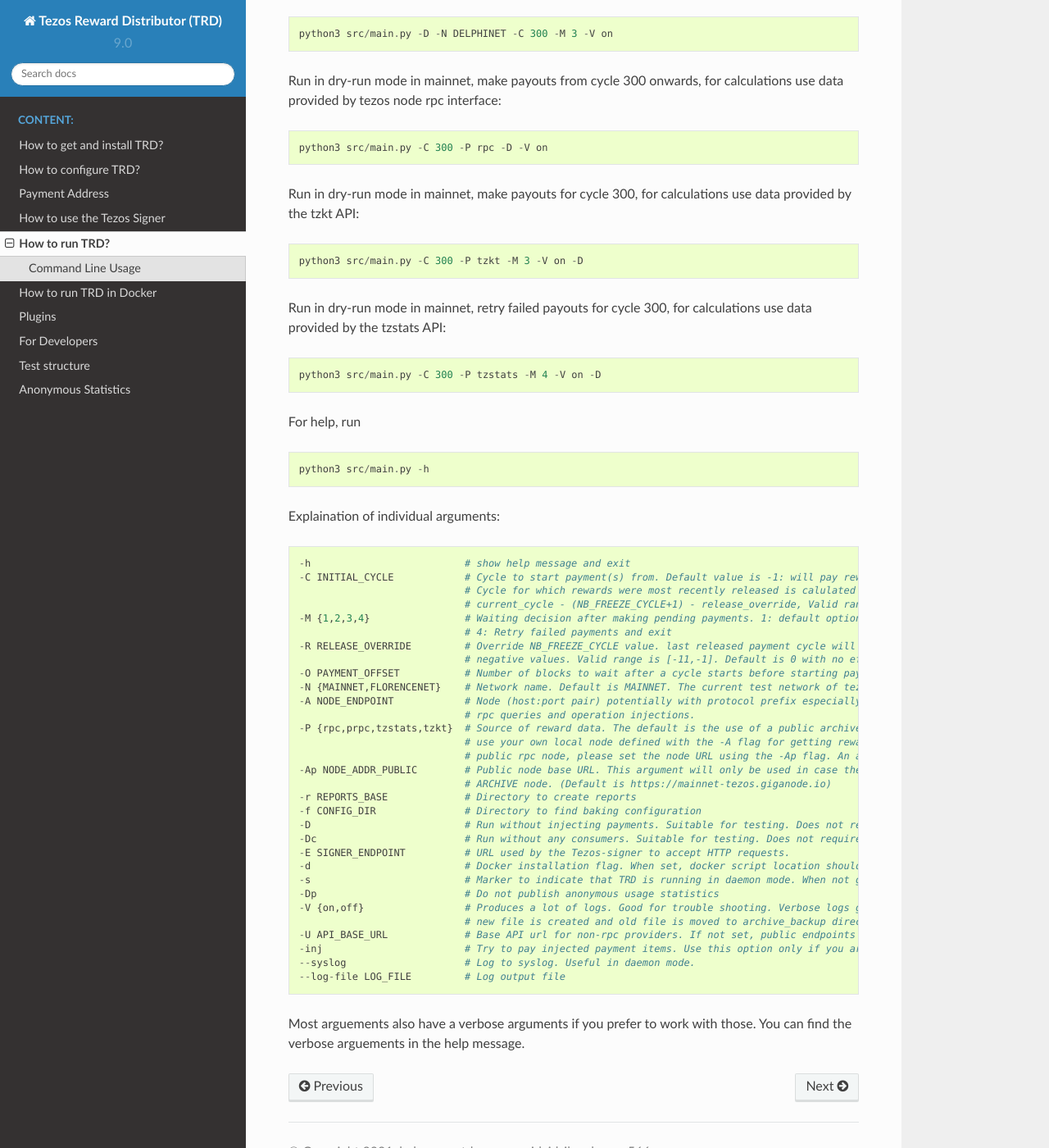
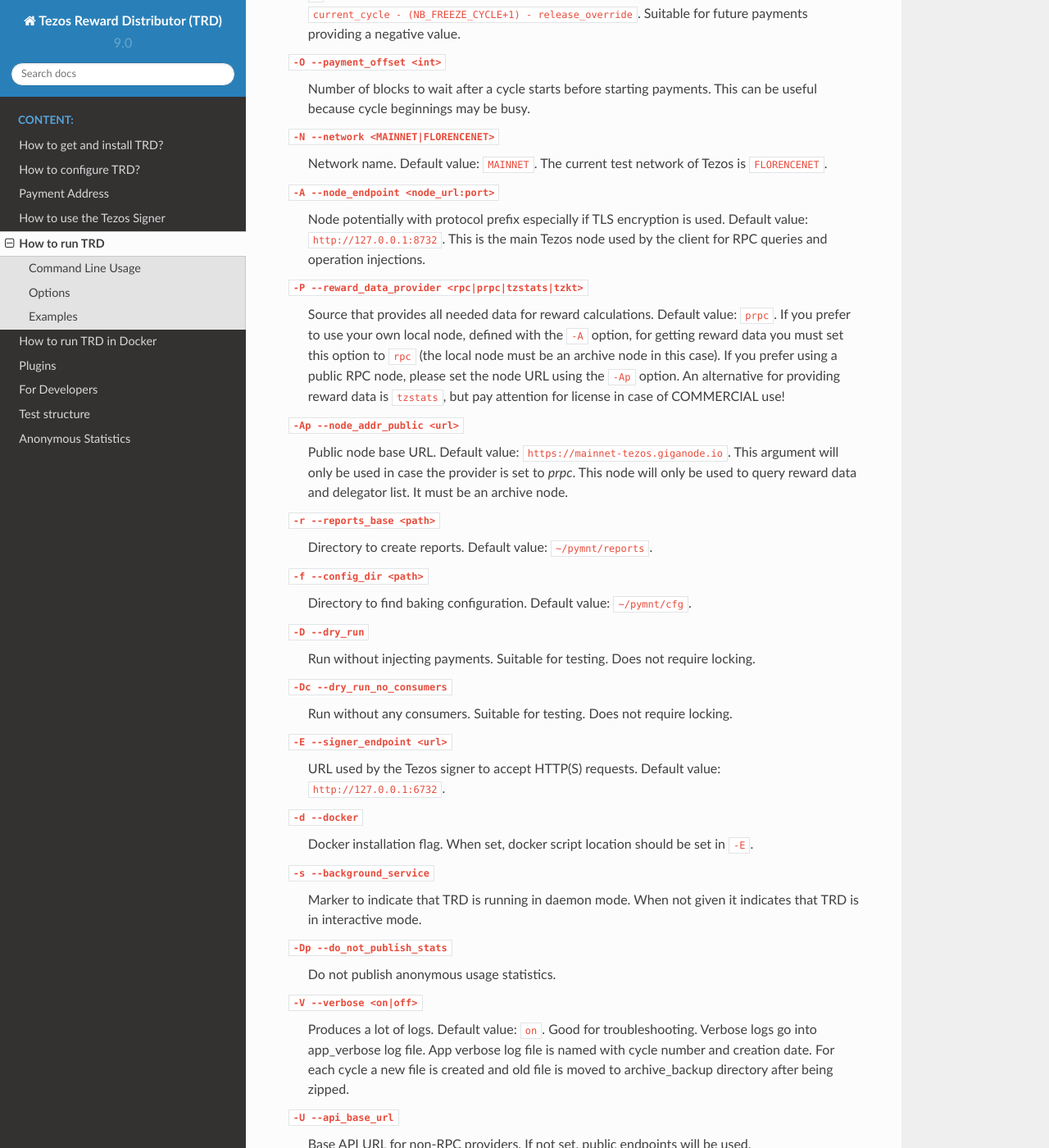
Before and after one commit to tezos-reward-distributor-organization/tezos-reward-distributor, a Sphinx documentation site: the page built from docs/run.rst, in a window 1280 px wide and 1400 px high, scrolled down 866 px. Shown: the whole window at 82% size. Built offline with Sphinx 7.4.7 and the Read the Docs theme 2.0.0, drawn with Linux system fonts in a browser that asks for light colours; pages that are not in the unit, such as notebooks, are missing from menus; some of the changed text lies outside the part shown.

Commit message:
Restyling of doc run.rst

```diff
--- a/docs/run.rst
+++ b/docs/run.rst
@@ -1,104 +1,146 @@
-How to run TRD?
-=====================================================
+How to run TRD
+==============
 
 Command Line Usage
-------------------------
-
-The TRD can run with the following parameters:
+------------------
 
 ::
 
-    python3 src/main.py [-h] [-C INITIAL_CYCLE] [-M {1,2,3,4}] [-R RELEASE_OVERRIDE] [-O PAYMENT_OFFSET] [-N {MAINNET,DELPHINET}] [-A NODE_ENDPOINT] [-P {rpc,prpc,tzstats,tzkt}] [-Ap NODE_ADDR_PUBLIC] [-r REPORTS_BASE] [-f CONFIG_DIR] [-D] [-Dc] [-E SIGNER_ENDPOINT] [-d] [-s] [-Dp] [-V {on,off}] [-U API_BASE_URL] [-inj] [--syslog] [--log-file LOG_FILE]
-
-It is adviseable to use the argument "-V on" in every run because it makes debugging easier.
-The most common use case is to run in mainnet and start to make payouts from last released rewards or continue making payouts from the cycle last payment is done:
+    python3 src/main.py [-h] (for list of options)
 
 ::
 
-    python3 src/main.py -V on
+    python3 src/main.py [options]
 
-Make payouts for a single cycle (300) and exit:
+Options
+-------
+
+``-h``
+    Show help message and exit.
+
+``-C --initial_cycle <int>``
+    Cycle to start payment(s) from. Valid range: ``[-1,)``. Default value: ``-1`` (pay rewards that were most recently released). Cycle for which rewards were most recently released is calulated based on the formula: ``current_cycle - (NB_FREEZE_CYCLE+1) - release_override``.
+
+``-M --run_mode <int>``
+    Waiting decision after making pending payments. Valid range: ``[1,4]``. Default value: ``1``. Values description:
+
+    1. Run forever.
+    2. Run all pending payments and exit.
+    3. Run for one cycle and exit. Suitable to use with ``-C`` option.
+    4. Retry failed payments and exit.
+
+``-R --release_override <int>``
+    Override ``NB_FREEZE_CYCLE`` value, which is 5 by default. Valid range is ``[-11,-1]``. Default value: ``0`` (with no effect). Last released payment cycle will be calculated based on the formula: ``current_cycle - (NB_FREEZE_CYCLE+1) - release_override``. Suitable for future payments providing a negative value.
+
+``-O --payment_offset <int>``
+    Number of blocks to wait after a cycle starts before starting payments. This can be useful because cycle beginnings may be busy.
+
+``-N --network <MAINNET|FLORENCENET>``
+    Network name. Default value: ``MAINNET``. The current test network of Tezos is ``FLORENCENET``.
+
+``-A --node_endpoint <node_url:port>``
+    Node potentially with protocol prefix especially if TLS encryption is used. Default value: ``http://127.0.0.1:8732``. This is the main Tezos node used by the client for RPC queries and operation injections.
+
+``-P --reward_data_provider <rpc|prpc|tzstats|tzkt>``
+    Source that provides all needed data for reward calculations. Default value: ``prpc``. If you prefer to use your own local node, defined with the ``-A`` option, for getting reward data you must set this option to ``rpc`` (the local node must be an archive node in this case). If you prefer using a public RPC node, please set the node URL using the ``-Ap`` option. An alternative for providing reward data is ``tzstats``, but pay attention for license in case of COMMERCIAL use!
+
+``-Ap --node_addr_public <url>``
+    Public node base URL. Default value: ``https://mainnet-tezos.giganode.io``. This argument will only be used in case the provider is set to `prpc`. This node will only be used to query reward data and delegator list. It must be an archive node.
+
+``-r --reports_base <path>``
+    Directory to create reports. Default value: ``~/pymnt/reports``.
+
+``-f --config_dir <path>``
+    Directory to find baking configuration. Default value: ``~/pymnt/cfg``.
+
+``-D --dry_run``
+    Run without injecting payments. Suitable for testing. Does not require locking.
+
+``-Dc --dry_run_no_consumers``
+    Run without any consumers. Suitable for testing. Does not require locking.
+
+``-E --signer_endpoint <url>``
+    URL used by the Tezos signer to accept HTTP(S) requests. Default value: ``http://127.0.0.1:6732``.
+
+``-d --docker``
+    Docker installation flag. When set, docker script location should be set in ``-E``.
+
+``-s --background_service``
+    Marker to indicate that TRD is running in daemon mode. When not given it indicates that TRD is in interactive mode.
+
+``-Dp --do_not_publish_stats``
+    Do not publish anonymous usage statistics.
+
+``-V --verbose <on|off>``
+    Produces a lot of logs. Default value: ``on``. Good for troubleshooting. Verbose logs go into app_verbose log file. App verbose log file is named with cycle number and creation date. For each cycle a new file is created and old file is moved to archive_backup directory after being zipped.
+
+``-U --api_base_url``
+    Base API URL for non-RPC providers. If not set, public endpoints will be used.
+
+``-inj --retry_injected``
+    Try to pay injected payment items. Use this option only if you are sure that payment items were injected but not actually paid.
+
+``--syslog``
+    Log to syslog. Useful in daemon mode.
+
+``--log-file <path>``
+    Log output file.
+
+Examples
+--------
+
+It is adviseable to use the verbose argument ``-V`` on every run because it makes debugging easier.
+
+The most common use case is to run on ``MAINNET`` and start to make payouts from last released rewards or continue making payouts from the cycle last payment is done:
 
 ::
 
-    python3 src/main.py -C 300 -M 3 -V on
+    python3 src/main.py -V
+
+Make payouts for a single cycle and exit:
+
+::
+
+    python3 src/main.py -C 300 -M 3 -V
 
 Make all pending payouts and exit:
 
 ::
 
-    python3 src/main.py -M 2 -V on
+    python3 src/main.py -M 2 -V
 
 Make pending payouts beginning from a cycle and exit:
 
 ::
 
-    python3 src/main.py -C 300 -M 2 -V on
+    python3 src/main.py -C 300 -M 2 -V
 
-Run in dry-run mode in delphinet, make payouts from cycle 300 and exit:
+Run in dry-run mode on FLORENCENET, make payouts for cycle 300 and exit:
 
 ::
 
-    python3 src/main.py -D -N DELPHINET -C 300 -M 3 -V on
+    python3 src/main.py -D -N FLORENCENET -C 300 -M 3 -V
 
-Run in dry-run mode in mainnet, make payouts from cycle 300 onwards, for calculations use data provided by tezos node rpc interface:
+Run in dry-run mode on MAINNET, make payouts from cycle 300 onwards, for calculations use data provided by Tezos node RPC interface:
 
 ::
 
-    python3 src/main.py -C 300 -P rpc -D -V on
+    python3 src/main.py -C 300 -P rpc -D -V
 
-Run in dry-run mode in mainnet, make payouts for cycle 300, for calculations use data provided by the tzkt API:
+Run in dry-run mode on MAINNET, make payouts only for cycle 300, for calculations use data provided by the TzKT API:
 
 ::
 
-    python3 src/main.py -C 300 -P tzkt -M 3 -V on -D
+    python3 src/main.py -C 300 -P tzkt -M 3 -V -D
 
-Run in dry-run mode in mainnet, retry failed payouts for cycle 300, for calculations use data provided by the tzstats API:
+Run in dry-run mode on MAINNET, retry failed payouts only for cycle 300, for calculations use data provided by the TzStats API:
 
 ::
 
-    python3 src/main.py -C 300 -P tzstats -M 4 -V on -D
+    python3 src/main.py -C 300 -P tzstats -M 4 -V -D
 
-For help, run
+For help, run:
 
 ::
 
     python3 src/main.py -h
-
-Explaination of individual arguments:
-
-::
-
-    -h                          # show help message and exit
-    -C INITIAL_CYCLE            # Cycle to start payment(s) from. Default value is -1: will pay rewards that were most recently released.
-                                # Cycle for which rewards were most recently released is calulated based on the formula:
-                                # current_cycle - (NB_FREEZE_CYCLE+1) - release_override, Valid range is [-1,).
-    -M {1,2,3,4}                # Waiting decision after making pending payments. 1: default option. Run forever. 2: Run all pending payments and exit. 3: Run for one cycle and exit. Suitable to use with -C option.
-                                # 4: Retry failed payments and exit
-    -R RELEASE_OVERRIDE         # Override NB_FREEZE_CYCLE value. last released payment cycle will be (current_cycle-(NB_FREEZE_CYCLE+1)-release_override). Suitable for future payments. For future payments give
-                                # negative values. Valid range is [-11,-1]. Default is 0 with no effect.
-    -O PAYMENT_OFFSET           # Number of blocks to wait after a cycle starts before starting payments. This can be useful because cycle beginnings may be busy.
-    -N {MAINNET,FLORENCENET}    # Network name. Default is MAINNET. The current test network of tezos is FLORENCENET.
-    -A NODE_ENDPOINT            # Node (host:port pair) potentially with protocol prefix especially if tls encryption is used. Default is http://127.0.0.1:8732. This is the main Tezos node used by the client for
-                                # rpc queries and operation injections.
-    -P {rpc,prpc,tzstats,tzkt}  # Source of reward data. The default is the use of a public archive rpc node, https://mainnet-tezos.giganode.io, to query all needed data for reward calculations. If you prefer to
-                                # use your own local node defined with the -A flag for getting reward data please set the provider to rpc (the local node MUST be an ARCHIVE node in this case). If you prefer using a
-                                # public rpc node, please set the node URL using the -Ap flag. An alternative for providing reward data is tzstats, but pay attention for license in case of COMMERCIAL use!
-    -Ap NODE_ADDR_PUBLIC        # Public node base URL. This argument will only be used in case the provider is set to prpc. This node will only be used to query reward data and delegator list. It must be an
-                                # ARCHIVE node. (Default is https://mainnet-tezos.giganode.io)
-    -r REPORTS_BASE             # Directory to create reports
-    -f CONFIG_DIR               # Directory to find baking configuration
-    -D                          # Run without injecting payments. Suitable for testing. Does not require locking.
-    -Dc                         # Run without any consumers. Suitable for testing. Does not require locking.
-    -E SIGNER_ENDPOINT          # URL used by the Tezos-signer to accept HTTP requests.
-    -d                          # Docker installation flag. When set, docker script location should be set in -E
-    -s                          # Marker to indicate that TRD is running in daemon mode. When not given it indicates that TRD is in interactive mode.
-    -Dp                         # Do not publish anonymous usage statistics
-    -V {on,off}                 # Produces a lot of logs. Good for trouble shooting. Verbose logs go into app_verbose log file. App verbose log file is named with cycle number and creation date. For each cycle a
-                                # new file is created and old file is moved to archive_backup directory after being zipped.
-    -U API_BASE_URL             # Base API url for non-rpc providers. If not set, public endpoints will be used.
-    -inj                        # Try to pay injected payment items. Use this option only if you are sure that payment items were injected but not actually paid.
-    --syslog                    # Log to syslog. Useful in daemon mode.
-    --log-file LOG_FILE         # Log output file
-
-Most arguements also have a verbose arguments if you prefer to work with those. You can find the verbose arguements in the help message.
```
